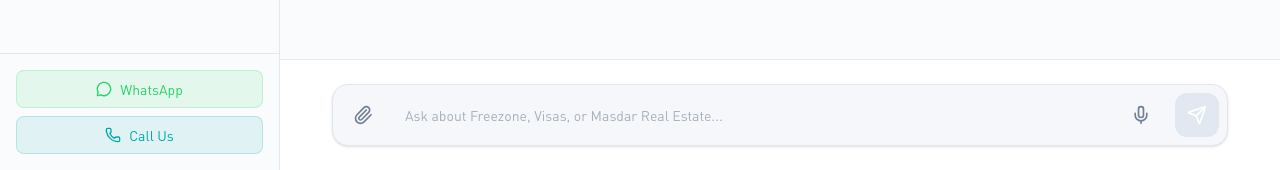
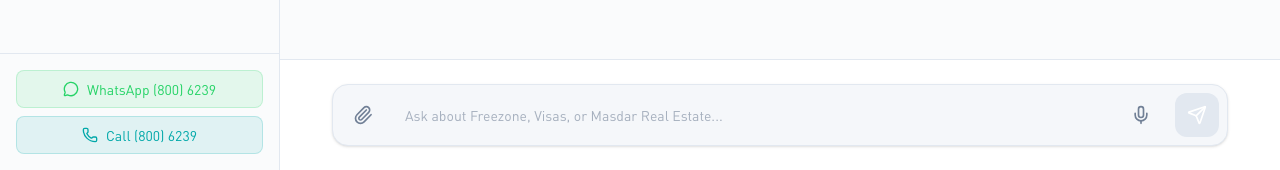
Before and after one commit to daramolaworks-create/masdar, a React (Vite) app: page / in a window 1280 px wide. Shown: the part 630-800 px from the top of the page. Built offline with nearby package versions, Linux system fonts and the light colour scheme.

Commit message:
Wire WhatsApp and Call buttons to UAE number (800) 6239

```diff
--- a/src/App.tsx
+++ b/src/App.tsx
@@ -379,14 +379,14 @@ export default function App() {
 
             {/* Bottom Actions */}
             <div className="p-4 border-t border-masdar-border space-y-2 mt-auto">
-              <button className="w-full flex items-center justify-center gap-2 bg-[#25D366]/10 hover:bg-[#25D366]/20 text-[#25D366] py-2 rounded-lg text-sm font-medium border border-[#25D366]/20 transition-all cursor-pointer">
+              <a href="https://wa.me/9718006239" target="_blank" rel="noopener noreferrer" className="w-full flex items-center justify-center gap-2 bg-[#25D366]/10 hover:bg-[#25D366]/20 text-[#25D366] py-2 rounded-lg text-sm font-medium border border-[#25D366]/20 transition-all cursor-pointer">
                 <MessageCircle className="w-4 h-4" />
-                <span>WhatsApp</span>
-              </button>
-              <button className="w-full flex items-center justify-center gap-2 bg-masdar-teal/10 hover:bg-masdar-teal/20 text-masdar-teal py-2 rounded-lg text-sm font-medium border border-masdar-teal/20 transition-all cursor-pointer">
+                <span>WhatsApp (800) 6239</span>
+              </a>
+              <a href="tel:+9718006239" className="w-full flex items-center justify-center gap-2 bg-masdar-teal/10 hover:bg-masdar-teal/20 text-masdar-teal py-2 rounded-lg text-sm font-medium border border-masdar-teal/20 transition-all cursor-pointer">
                 <Phone className="w-4 h-4" />
-                <span>Call Us</span>
-              </button>
+                <span>Call (800) 6239</span>
+              </a>
             </div>
           </motion.aside>
         )}
```
